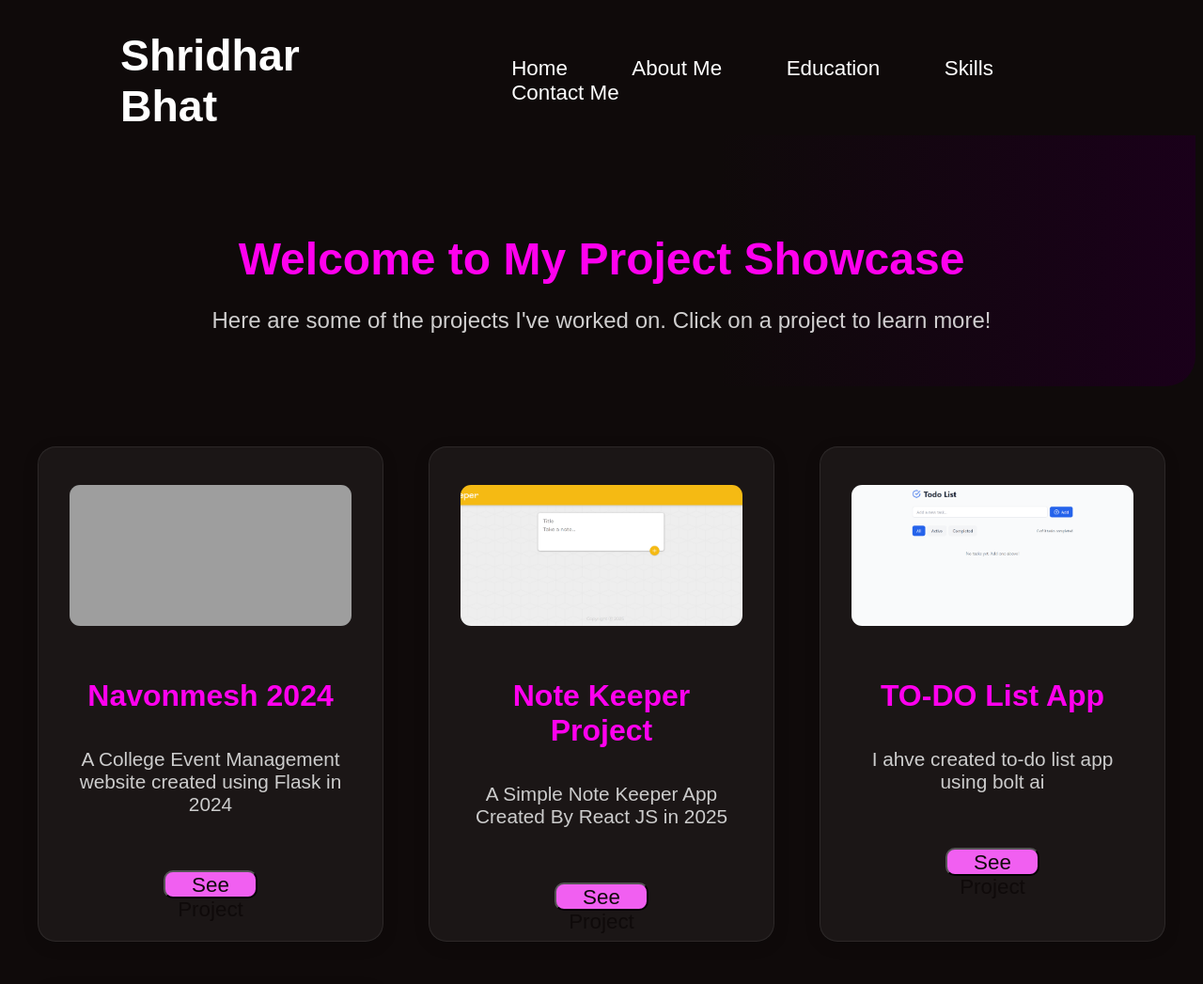
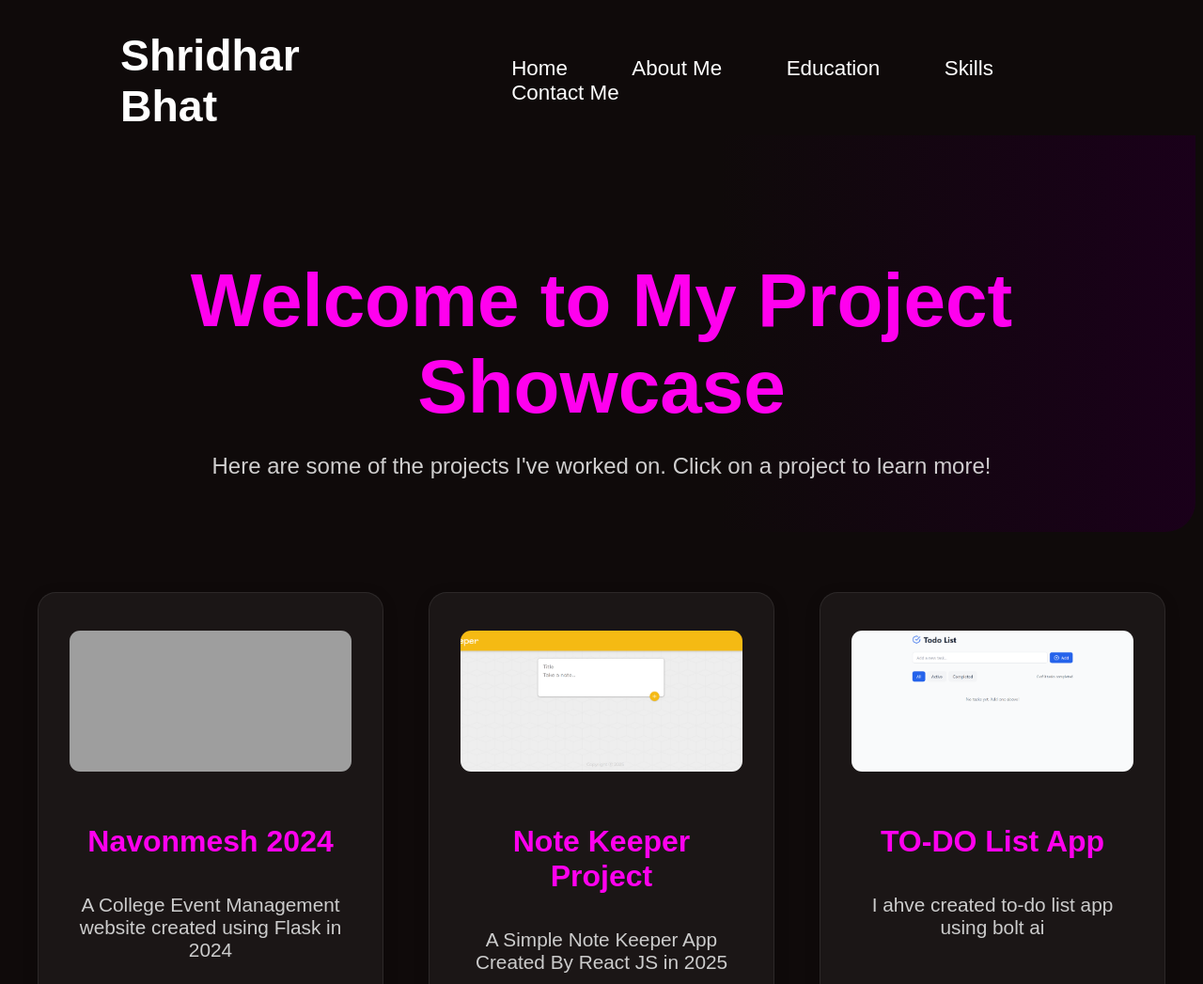
Before and after one commit to shridhar618/My-Portfolio, a website: page public/project.html in a window 1280 px wide. Shown: the top 1047 px of the page at 94% size. Drawn offline with nearby package versions, Linux system fonts and the light colour scheme; grey boxes are pictures that could not be loaded.

Commit message:
Update project.css

```diff
--- a/public/project.css
+++ b/public/project.css
@@ -109,10 +109,10 @@ nav {
 }
 
 .hero h2 {
-    font-size: 3rem;
+    font-size: 5rem;
     margin-bottom: 1.2rem;
     color: #ff00ee;
-    font-weight: 700;
+    font-weight: 900;
 }
 
 .hero p {
```
